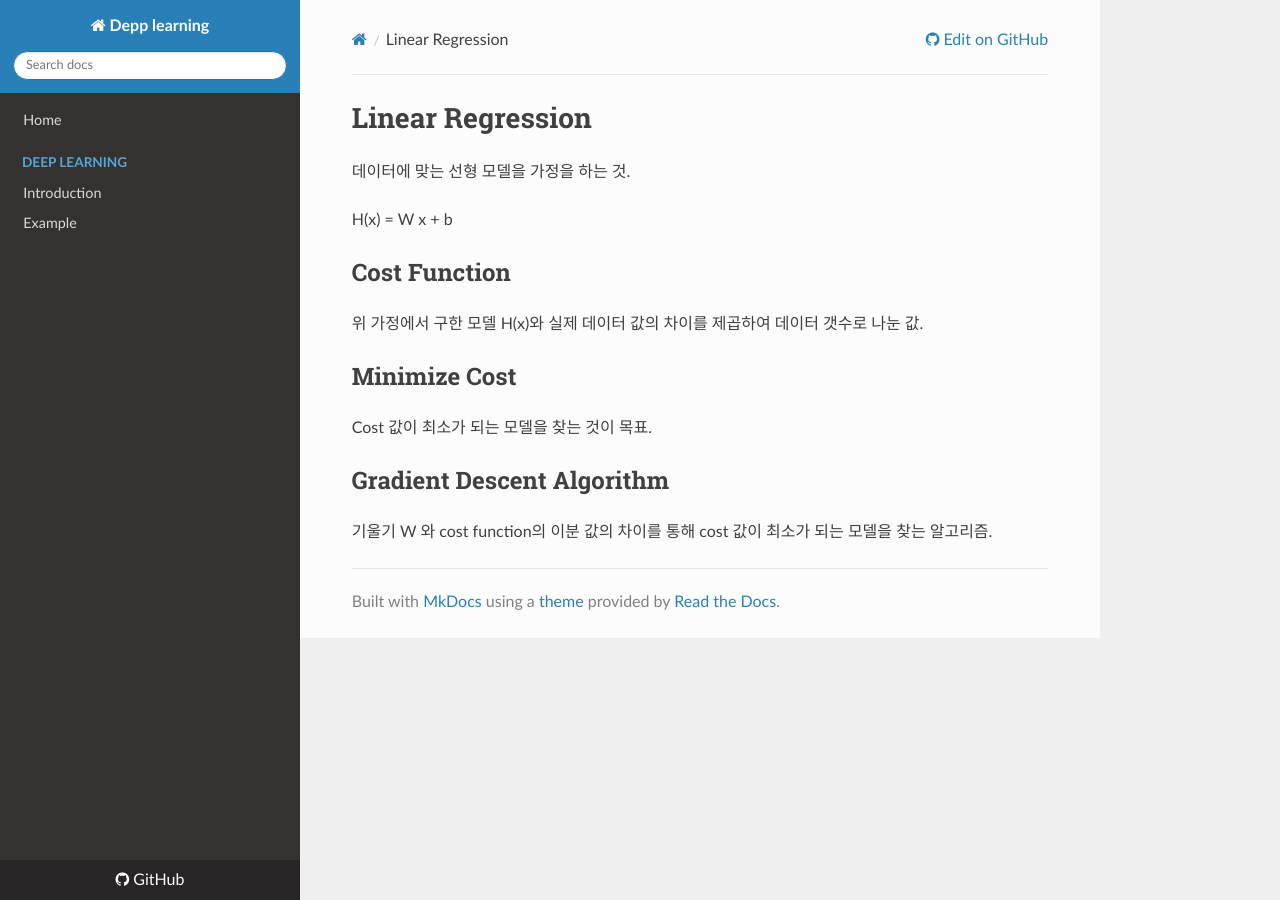
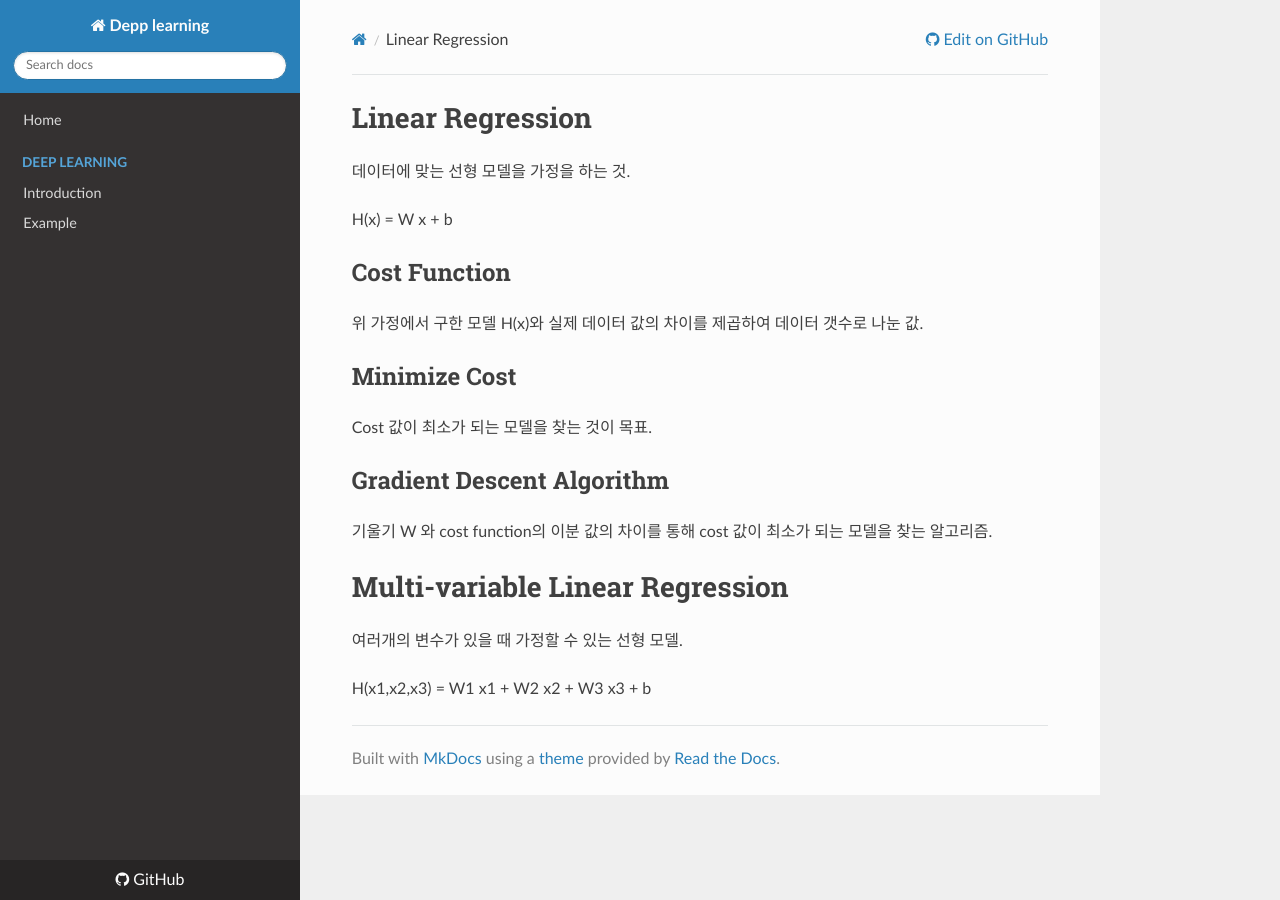
Before and after one commit to WonyoungCho/AI, an MkDocs documentation site: the page built from docs/linear_regression.md, in a window 1280 px wide. Built offline with MkDocs 1.6.1, drawn with Linux system fonts in a browser that asks for light colours; nearby versions of some CDN libraries; old or Windows-style settings are respelled for this version of MkDocs.

Commit message:
Update linear_regression.md

```diff
--- a/docs/linear_regression.md
+++ b/docs/linear_regression.md
@@ -18,3 +18,9 @@ Cost 값이 최소가 되는 모델을 찾는 것이 목표.
 ## Gradient Descent Algorithm
 
 기울기 W 와 cost function의 이분 값의 차이를 통해 cost 값이 최소가 되는 모델을 찾는 알고리즘.
+
+# Multi-variable Linear Regression
+
+여러개의 변수가 있을 때 가정할 수 있는 선형 모델.
+
+H(x1,x2,x3) = W1 x1 + W2 x2 + W3 x3 + b
```
